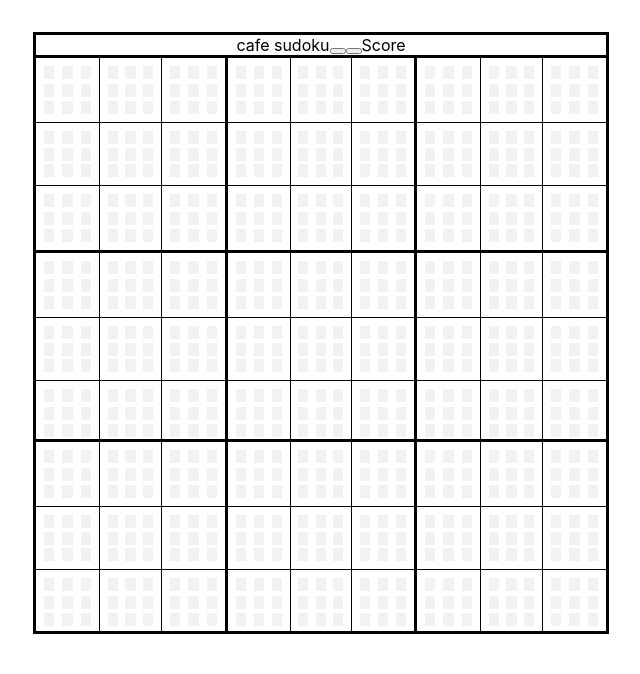
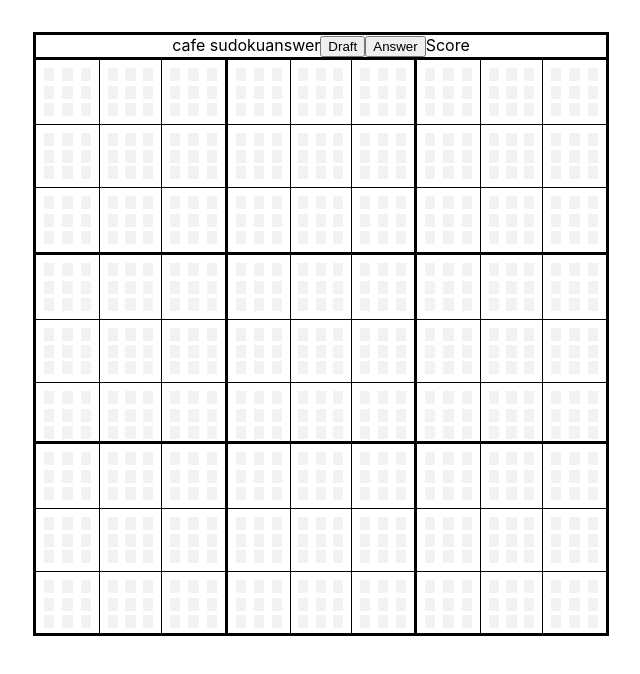
Before and after one commit to SimonGPort/cafe_sudoku, a React (Create React App) app: page /main in a window 1280 px wide. Shown: the top 674 px of the page, without its empty margins (319-959 px from the left). Built offline with nearby package versions, Linux system fonts and the light colour scheme.

Commit message:
store work + header connected to store

```diff
--- a/src/components/DraftContainer/style.js
+++ b/src/components/DraftContainer/style.js
@@ -6,7 +6,6 @@ outline:none;
 font-size: 10px;
 border:0;
 text-align: center;
-background-color: yellow;
 position:absolue;
 background: rgba(204, 204, 204, 0.5);
 `;
--- a/src/components/SudokuHeader/SudokuHeader.tsx
+++ b/src/components/SudokuHeader/SudokuHeader.tsx
@@ -1,14 +1,22 @@
 import React from 'react';
 import {Container} from './style';
+import { useDispatch, useSelector } from 'react-redux';
+import { changeWritting } from '../../redux/actions/changeWritting';
+import {state} from '../../interface/state';
 
 const SudokuHeader : React.FC=()=>{
+
+    const writting = useSelector((state:state) => state.writting);
+    const dispatch = useDispatch();
+
     return(
         <Container>
             <div>cafe sudoku</div>
+            <div>{writting}</div>
             <div>
-                <button/>
+                <button onClick={()=>{dispatch(changeWritting('draft'));}}>Draft</button>
             </div>
-            <div><button/></div>
+            <div><button onClick={()=>{dispatch(changeWritting('answer'));}}>Answer</button></div>
             <div>Score</div>
         </Container>
     );
--- a/src/index.tsx
+++ b/src/index.tsx
@@ -3,13 +3,17 @@ import ReactDOM from 'react-dom/client';
 import './index.css';
 import App from './App';
 import reportWebVitals from './reportWebVitals';
+import { Provider } from 'react-redux';
+import store from './redux/store/store';
 
 const root = ReactDOM.createRoot(
   document.getElementById('root') as HTMLElement
 );
 root.render(
     <React.StrictMode>
-        <App />
+        <Provider store={store}>
+            <App />
+        </Provider>
     </React.StrictMode>
 );
 
--- /dev/null
+++ b/src/interface/state.tsx
@@ -0,0 +1,3 @@
+export interface state {
+  writting: string;
+}
--- /dev/null
+++ b/src/redux/actions/changeWritting.js
@@ -0,0 +1,6 @@
+export const changeWritting=(writting)=>{
+    return{
+        type:'CHANGE_WRITTING',
+        writting
+    };
+};
--- a/src/redux/reducers/rootReducer.js
+++ b/src/redux/reducers/rootReducer.js
@@ -1,15 +1,15 @@
-// const initState = {
-//     products: [],
-// };
+const initState = {
+    writting: 'answer',
+};
 
-// const rootReducer = (state = initState, action) => {
-//     // if (action.type === "FETCH_BREW") {
-//     //     return {
-//     //         products: action.products,
-//     //     }
-//     // }
+const rootReducer = (state = initState, action) => {
+    if (action.type === 'CHANGE_WRITTING') {
+        return {
+            writting: action.writting,
+        };
+    }
 
-//     // else{return state}
-// };
+    else{return state;}
+};
 
-// export default rootReducer;
+export default rootReducer;
--- a/src/redux/store/store.js
+++ b/src/redux/store/store.js
@@ -1,6 +1,6 @@
-import {createStore} from 'redux'
-import rootReducer from '../reducers/rootReducer'
+import {createStore} from 'redux';
+import rootReducer from '../reducers/rootReducer';
 
-const store=createStore(rootReducer)
+const store=createStore(rootReducer);
 
 export default store;
```
